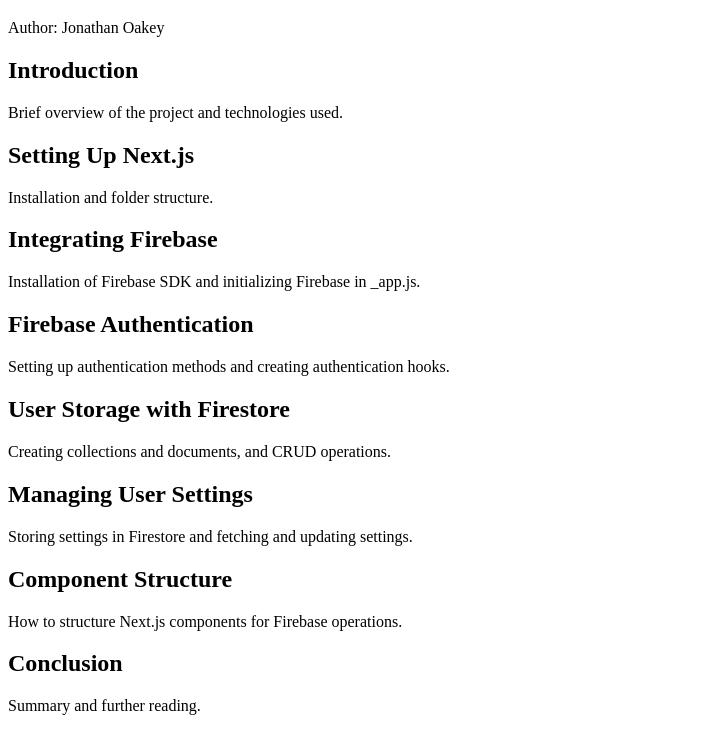
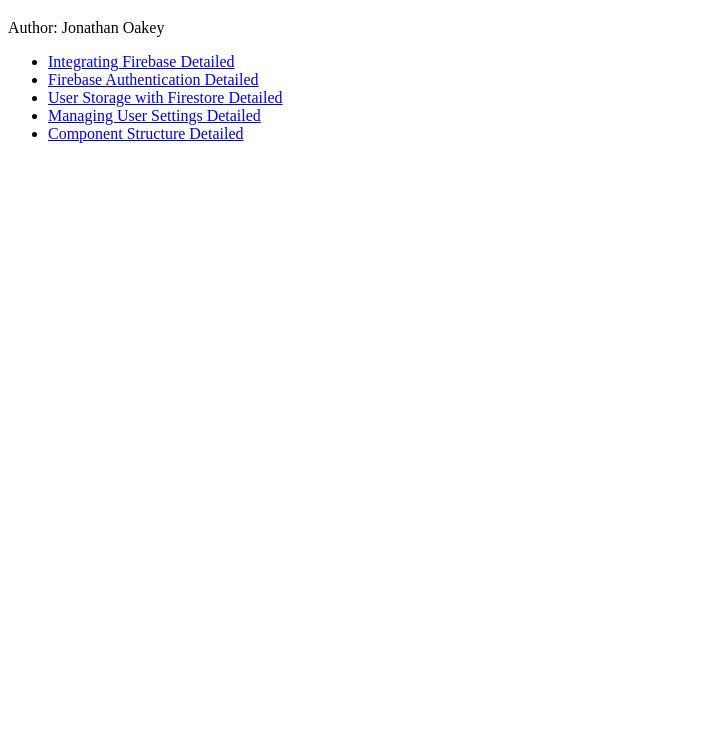
Before and after one commit to reducesteps/understanding-firebase-nextjs-2, a plain HTML site: page index.html in a window 1280 px wide. Shown: the part 61-800 px from the top of the page, without its empty margins (0-717 px from the left). Drawn offline with Linux system fonts and the light colour scheme.

Commit message:
Created a new index.html file with links to existing HTML files in the repository.

```diff
--- a/index.html
+++ b/index.html
@@ -11,45 +11,13 @@
   </header>
 
   <main>
-    <section id='introduction'>
-      <h2>Introduction</h2>
-      <p>Brief overview of the project and technologies used.</p>
-    </section>
-
-    <section id='setting-up-nextjs'>
-      <h2>Setting Up Next.js</h2>
-      <p>Installation and folder structure.</p>
-    </section>
-
-    <section id='integrating-firebase'>
-      <h2>Integrating Firebase</h2>
-      <p>Installation of Firebase SDK and initializing Firebase in _app.js.</p>
-    </section>
-
-    <section id='firebase-authentication'>
-      <h2>Firebase Authentication</h2>
-      <p>Setting up authentication methods and creating authentication hooks.</p>
-    </section>
-
-    <section id='user-storage-with-firestore'>
-      <h2>User Storage with Firestore</h2>
-      <p>Creating collections and documents, and CRUD operations.</p>
-    </section>
-
-    <section id='managing-user-settings'>
-      <h2>Managing User Settings</h2>
-      <p>Storing settings in Firestore and fetching and updating settings.</p>
-    </section>
-
-    <section id='component-structure'>
-      <h2>Component Structure</h2>
-      <p>How to structure Next.js components for Firebase operations.</p>
-    </section>
-
-    <section id='conclusion'>
-      <h2>Conclusion</h2>
-      <p>Summary and further reading.</p>
-    </section>
+    <ul>
+      <li><a href='03_Integrating_Firebase_Detailed.html'>Integrating Firebase Detailed</a></li>
+      <li><a href='04_Firebase_Authentication_Detailed.html'>Firebase Authentication Detailed</a></li>
+      <li><a href='05_User_Storage_with_Firestore_Detailed.html'>User Storage with Firestore Detailed</a></li>
+      <li><a href='06_Managing_User_Settings_Detailed.html'>Managing User Settings Detailed</a></li>
+      <li><a href='07_Component_Structure_Detailed.html'>Component Structure Detailed</a></li>
+    </ul>
   </main>
 
 </body>
```
